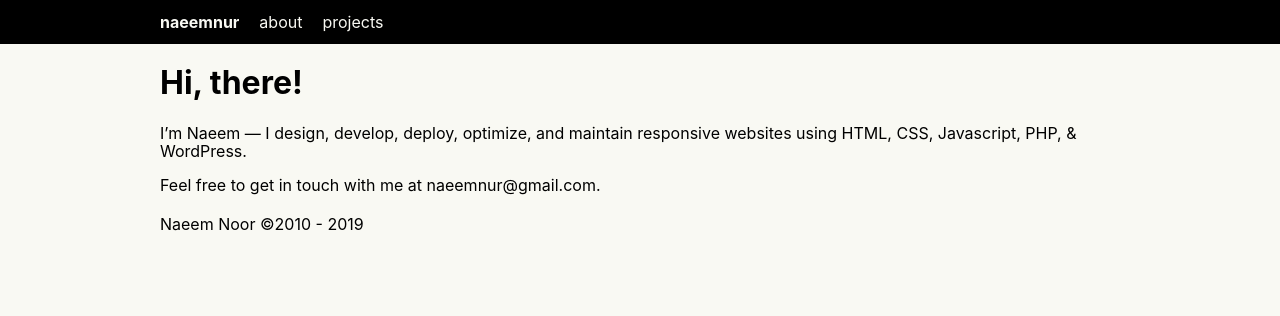
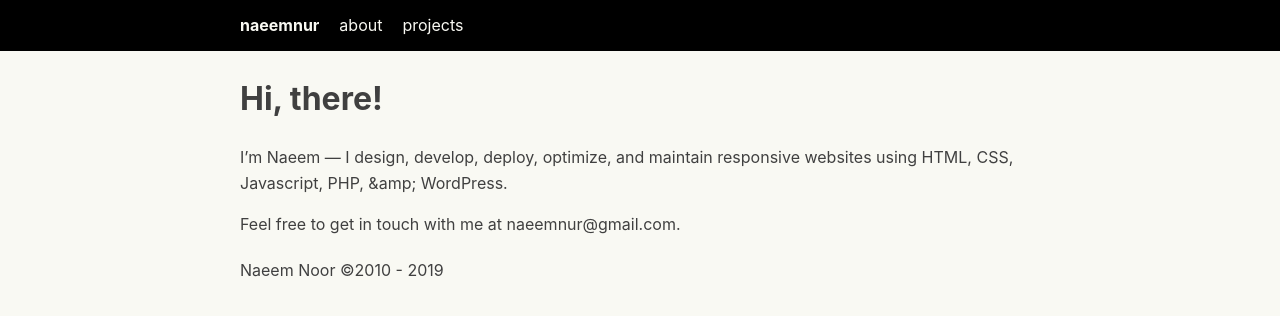
Before and after one commit to naeemnur/naeemnur.com, a React (Create React App) app: page / in a window 1280 px wide. Shown: the top 316 px of the page. Built offline with nearby package versions, Linux system fonts and the light colour scheme.

Commit message:
react skeleton loading implemented

```diff
--- a/src/About.js
+++ b/src/About.js
@@ -1,14 +1,29 @@
 import React, { Component, Fragment } from "react";
 import { Helmet } from "react-helmet";
+import Skeleton from "react-loading-skeleton";
 
 class About extends Component {
+
+  state = {
+    isLoading: false
+  }
+
+  componentDidMount() {
+      setInterval(() => {
+          this.setState({isLoading:true})
+      }, 600);
+  }
+
   render() {
+    const loaded = this.state.isLoading;
+    const pageTitle = "About";
+
     return (
       <Fragment>
         <Helmet>
-          <title>About</title>
+          <title>{pageTitle}</title>
         </Helmet>
-        <h1>About</h1>
+        <h1>{ loaded ? pageTitle  : <Skeleton />}</h1>
       </Fragment>
     );
   }
--- a/src/Home.js
+++ b/src/Home.js
@@ -3,19 +3,33 @@ import { Helmet } from "react-helmet";
 import Skeleton from "react-loading-skeleton";
 
 class Home extends Component {
+
+  state = {
+    isLoading: false
+  }
+
+  componentDidMount() {
+      setInterval(() => {
+          this.setState({isLoading:true})
+      }, 600);
+  }
+
   render() {
+
+    const loaded = this.state.isLoading;
+    const pageTitle = "Hi, there!";
+    const pageContent = `I’m Naeem — I design, develop, deploy, optimize, and maintain
+          responsive websites using HTML, CSS, Javascript, PHP, &amp; WordPress.`;
+
     return (
       <Fragment>
         <Helmet>
           <title>WordPress Developer Bahrain - Naeem Noor </title>
           <meta name="description" content="Helmet application" />
         </Helmet>
-        <h1>{"Hi, there!" || <Skeleton />}</h1>
-        <p>
-          I’m Naeem — I design, develop, deploy, optimize, and maintain
-          responsive websites using HTML, CSS, Javascript, PHP, &amp; WordPress.
-        </p>
-        <p>Feel free to get in touch with me at naeemnur@gmail.com.</p>
+        <h1>{ loaded ? pageTitle  : <Skeleton />}</h1>
+        <p>{ loaded ? pageContent : <Skeleton count={2}/>}</p>
+        <footer>Feel free to get in touch with me at naeemnur@gmail.com.</footer>
       </Fragment>
     );
   }
--- a/src/Projects.js
+++ b/src/Projects.js
@@ -1,15 +1,32 @@
 import React, { Component, Fragment } from "react";
 import { Helmet } from "react-helmet";
+import Skeleton from "react-loading-skeleton";
 
 class Projects extends Component {
+
+  state = {
+    isLoading: false
+  }
+
+  componentDidMount() {
+      setInterval(() => {
+          this.setState({isLoading:true})
+      }, 600);
+  }
+
   render() {
+
+    const loaded = this.state.isLoading;
+    const pageTitle = "Projects";
+
     return (
       <Fragment>
         <Helmet>
-          <title>Projects</title>
+          <title>{pageTitle}</title>
           <meta name="description" content="Helmet application" />
         </Helmet>
-        <h1>Project</h1>
+        <h1>{ loaded ? pageTitle  : <Skeleton />}</h1>
+        <p></p>
       </Fragment>
     );
   }
--- a/src/scss/style.scss
+++ b/src/scss/style.scss
@@ -1,19 +1,37 @@
 @import "./variables.scss";
 
-body {
-  margin: 0;
-  padding: 0;
-  background: $primary-color;
-  font-family: -apple-system, BlinkMacSystemFont, "Segoe UI", "Roboto", "Oxygen",
-    "Ubuntu", "Cantarell", "Fira Sans", "Droid Sans", "Helvetica Neue",
-    sans-serif;
+
+
+html {
   -webkit-font-smoothing: antialiased;
   -moz-osx-font-smoothing: grayscale;
+  font: normal normal normal 1rem/1.6 -apple-system, BlinkMacSystemFont, Helvetica Neue, Helvetica, Arial, sans-serif;
+  font-size: 1rem;
+}
+
+body {
+  color: #404040;
+  font-family: -apple-system, BlinkMacSystemFont, "Segoe UI", "Roboto", "Oxygen",
+  "Ubuntu", "Cantarell", "Fira Sans", "Droid Sans", "Helvetica Neue",
+  sans-serif;
+  background: $primary-color;
+  font-size: 1rem;
+}
+
+
+a {
+  color: #0366EE;
+  text-decoration: none;
+}
+
+a:hover, a:active, a:focus {
+  color: #0246a2;
+  text-decoration: underline;
 }
 
 .container {
   width: 90%;
-  max-width: 60em;
+  max-width: 800px;
   margin: 0 auto;
 }
 
```
